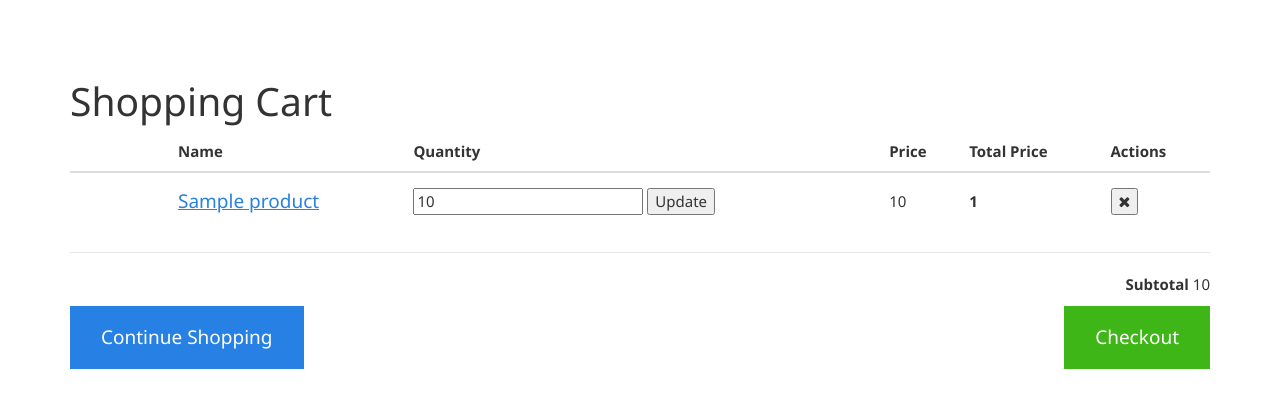
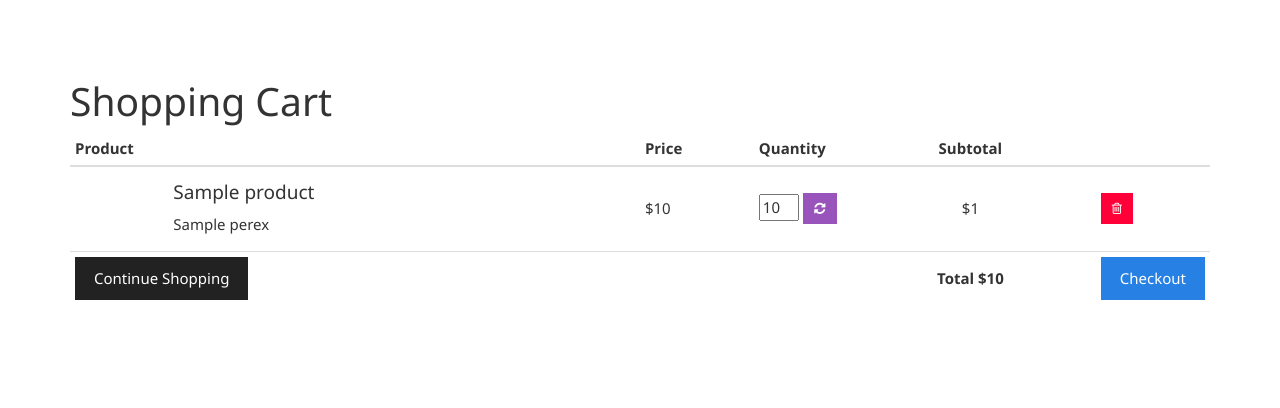
Before and after one commit to martinstastny/django-simplestore, a Django app: template store/apps/cart/templates/cart_index.html in a window 1280 px wide. Shown: the part 51-459 px from the top of the page. Run offline with Django 3.2, Linux system fonts and the light colour scheme; the template is opened without the code that fills it: most values are stand-ins (such as "Sample title", 1, 10 or a date in 2020); some libraries are stand-ins or nearby versions.

Commit message:
responsive shopping cart, aws

```diff
--- a/store/apps/cart/templates/cart_index.html
+++ b/store/apps/cart/templates/cart_index.html
@@ -9,57 +9,72 @@
             <div class="row">
                 <div class="col-sm-12">
                     <h1>Shopping Cart</h1>
-                    <table class="table cart-list">
+
+                    <table id="cart" class="table table-hover table-condensed">
                         <thead>
                         <tr>
-                            <th></th>
-                            <th colspan="1">Name</th>
-                            <th>Quantity</th>
-                            <th>Price</th>
-                            <th>Total Price</th>
-                            <th>Actions</th>
+                            <th style="width:50%">Product</th>
+                            <th style="width:10%">Price</th>
+                            <th style="width:8%">Quantity</th>
+                            <th style="width:22%" class="text-center">Subtotal</th>
+                            <th style="width:10%"></th>
                         </tr>
                         </thead>
                         <tbody>
                         {% for cart_item in cart.cartitem_set.all %}
                             <tr>
-                                <td width="100"><a href="{% url "products:detail" cart_item.product.slug %}"><img
-                                        src="{% thumbnail cart_item.product.image 100x100 crop %}" alt=""></a></td>
-                                <td><h4><a
-                                        href="{% url "products:detail" cart_item.product.slug %}">{{ cart_item.product.name }}<a/>
-                                </h4></td>
-                                <td>
+                                <td data-th="Product">
+                                    <div class="row">
+                                        <div class="col-sm-2 hidden-xs">
+                                            <a href="{% url "products:detail" cart_item.product.slug %}"><img
+                                                    class="img-responsive"
+                                                    src="{% thumbnail cart_item.product.image 100x100 crop %}"
+                                                    alt=""></a>
+                                        </div>
+                                        <div class="col-sm-10">
+                                            <h4 class="nomargin">{{ cart_item.product.name }}</h4>
+                                            <p>{{ cart_item.product.perex }}</p>
+                                        </div>
+                                    </div>
+                                </td>
+                                <td data-th="Price">${{ cart_item.product.price|floatformat }}</td>
+                                <td data-th="Quantity">
                                     <form action="{% url "cart:update" cart_item.product.id %}" method="post">
                                         {% csrf_token %}
-                                        <input type="number" name="cart_item_quantity" min="1"
+                                        <input class="cart_item_quantity" type="number" name="cart_item_quantity"
+                                               min="1"
                                                value="{{ cart_item.quantity }}">
-                                        <button class="button" type="submit">Update</button>
+                                        <button type="submit" class="btn btn-info btn-sm"><i class="fa fa-refresh"></i>
+                                        </button>
                                     </form>
                                 </td>
-                                <td>{{ cart_item.product.price|floatformat }}</td>
-                                <td><strong>{{ cart_item.total_price|floatformat }}</strong></td>
-                                <td>
+                                <td data-th="Subtotal" class="text-center">${{ cart_item.total_price|floatformat }}</td>
+                                <td class="actions" data-th="">
                                     <form action="{% url "cart:remove" cart_item.product.id %}" method="post">
                                         {% csrf_token %}
-                                        <button type="submit"><i class="fa fa-times" aria-hidden="true"></i></button>
+                                        <button type="submit" class="btn btn-danger btn-sm"><i
+                                                class="fa fa-trash-o"></i></button>
                                     </form>
                                 </td>
                             </tr>
                         {% endfor %}
                         </tbody>
+
+                        <tfoot>
+                        <tr class="visible-xs">
+                            <td class="text-center"><strong>Total ${{ cart.price_subtotal|floatformat }}</strong></td>
+                        </tr>
+                        <tr>
+                            <td><a href="/" class="btn btn-default">Continue
+                                Shopping</a></td>
+                            <td colspan="2" class="hidden-xs"></td>
+                            <td class="hidden-xs text-center"><strong>Total
+                                ${{ cart.price_subtotal|floatformat }}</strong></td>
+                            <td><a href="{% url "checkout:index" %}" class="btn btn-primary btn-block">Checkout </a>
+                            </td>
+                        </tr>
+                        </tfoot>
                     </table>
-                        <hr />
-                    <div class="row">
-                        <div class="col-sm-12">
-                             <p class="text-right"><strong>Subtotal</strong> {{ cart.price_subtotal|floatformat }}</p>
-                        </div>
-                        <div class="col-sm-12 col-md-6">
-                            <a href="{% url "products:index" %}" class="btn btn-primary btn-lg">Continue Shopping</a>
-                        </div>
-                        <div class="col-sm-12 col-md-6">
-                            <a href="{% url "checkout:index" %}" class="btn btn-success btn-lg pull-right">Checkout</a>
-                        </div>
-                    </div>
 
                 </div>
             </div>
--- a/store/apps/checkout/templates/checkout_index.html
+++ b/store/apps/checkout/templates/checkout_index.html
@@ -41,7 +41,7 @@
                             <div class="media">
                                 <div class="media-left">
                                     <a href="{% url "products:detail" cart_item.product.slug %}">
-                                        <img src="{% thumbnail cart_item.product.image 80x80 crop %}">
+                                        <img src="{% thumbnail cart_item.product.image 50x50 crop %}">
                                     </a>
                                 </div>
                                 <div class="media-body text-right">
@@ -55,7 +55,7 @@
                         <p class="text-right"><strong>Subtotal</strong> {{ cart.price_subtotal|floatformat }}</p>
                         <br/>
                     </div>
-                        <button type="submit" class="btn btn-success btn-lg btn-block">Place my order</button>
+                        <button type="submit" class="btn btn-primary btn-lg btn-block">Place my order</button>
 
                 </div>
 
--- a/store/apps/profiles/templates/profile_register.html
+++ b/store/apps/profiles/templates/profile_register.html
@@ -8,7 +8,7 @@
             <h2 class="text-center">Create your account</h2>
                 <form class="form" action="{{ request.path }}" method="post">
                     {{ form|crispy }}
-                    <button type="submit" class="btn btn-primary btn-block">Register</button>
+                    <button type="submit" class="btn btn-primary btn-block">Submit</button>
                     {% csrf_token %}
                 </form>
             </div>
--- a/store/settings/staging.py
+++ b/store/settings/staging.py
@@ -5,7 +5,7 @@ import dj_database_url
 db_from_env = dj_database_url.config(conn_max_age=500)
 DATABASES['default'].update(db_from_env)
 
-DEBUG = True
+DEBUG = False
 
 # Static files (CSS, JavaScript, Images)
 # https://docs.djangoproject.com/en/1.9/howto/static-files/
@@ -30,6 +30,4 @@ ALLOWED_HOSTS = ['.herokuapp.com', '0.0.0.0']
 DEFAULT_FILE_STORAGE = 'storages.backends.s3boto.S3BotoStorage'
 STATICFILES_STORAGE = 'storages.backends.s3boto3.S3Boto3Storage'
 AWS_QUERYSTRING_AUTH = False
-AWS_STORAGE_BUCKET_NAME = 'martinsteststorage'
-AWS_ACCESS_KEY_ID = 'AKIAIDJ3JPUOFTNEIOUA'
-AWS_SECRET_ACCESS_KEY = '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'
+AWS_STORAGE_BUCKET_NAME = 'simpleecommerce'
--- a/store/static/css/screen.css
+++ b/store/static/css/screen.css
@@ -63,6 +63,54 @@
     margin-right: 4px;
 }
 
+
+/* Shopping Bag */
+
+.table>tbody>tr>td, .table>tfoot>tr>td{
+    vertical-align: middle;
+}
+@media screen and (max-width: 600px) {
+    table#cart tbody td .form-control{
+		width:20%;
+		display: inline !important;
+	}
+	.actions .btn{
+		width:36%;
+		margin-top:1.5em 0;
+	}
+
+	.actions .btn-info{
+		float:left;
+	}
+
+	table#cart thead { display: none; }
+	table#cart tbody td { display: block; padding: .6rem; min-width:320px;}
+	table#cart tbody td:before {
+		content: attr(data-th); font-weight: bold;
+		display: inline-block; width: 8rem;
+	}
+
+
+
+	table#cart tfoot td{display:block; }
+	table#cart tfoot td .btn{display:block;}
+
+}
+
+table#cart img.img-responsive{
+    margin-top: 17px;
+}
+
+table#cart p{
+    padding-right: 40px;
+}
+
+
+table#cart .cart_item_quantity{
+    width:50%;
+    /*margin-right: 16px;*/
+}
+
 .full-width {
     width: 100%;
 }
@@ -91,3 +139,9 @@
     text-transform: none !important;
     text-decoration: none !important;
 }
+
+.spacer{
+    display: inline-block;
+    width:100%;
+    margin-bottom: 60px;
+}
```
